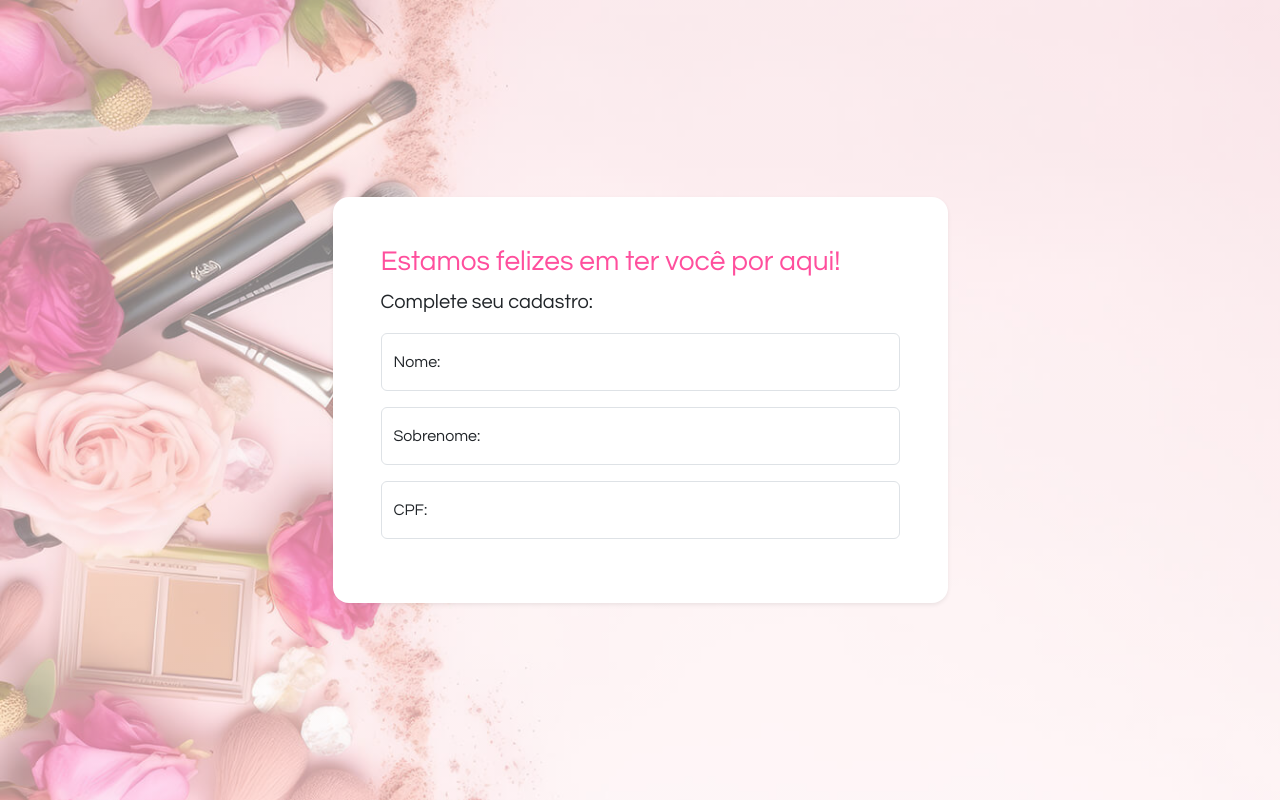
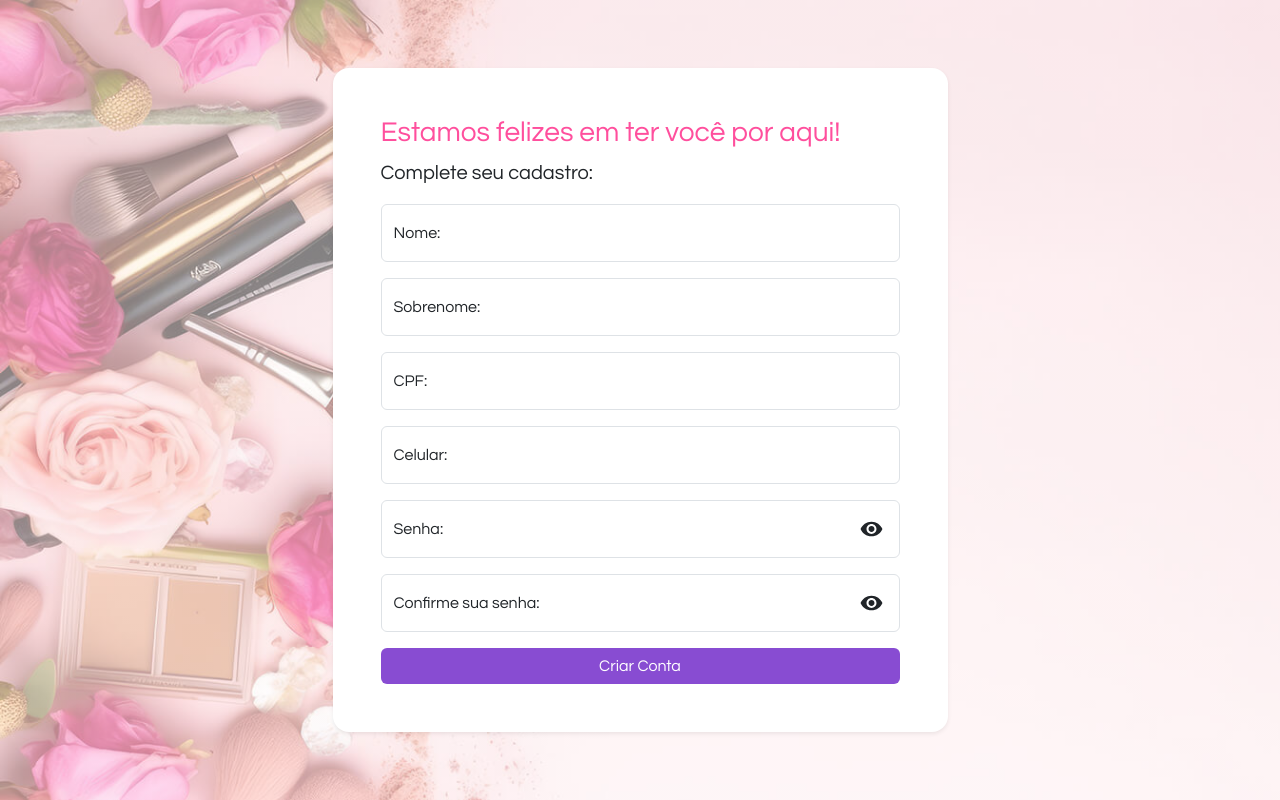
Before and after one commit to natcurti/make-me-up, a React (Vite) app: page /cadastro in a window 1280 px wide. Built offline with nearby package versions, Linux system fonts and the light colour scheme.

Commit message:
Handle register form

```diff
--- a/package.json
+++ b/package.json
@@ -22,6 +22,7 @@
     "react-icons": "^5.1.0",
     "react-redux": "^9.1.1",
     "react-router-dom": "^6.22.3",
+    "validations-br": "^1.4.0",
     "yup": "^1.4.0"
   },
   "devDependencies": {
--- a/src/components/Button/index.tsx
+++ b/src/components/Button/index.tsx
@@ -6,12 +6,14 @@ interface IButtonApp {
   type?: "button" | "submit" | "reset";
   onClick?: () => void;
   btnLogin?: boolean;
+  disabled?: boolean;
 }
 
 const ButtonApp = ({
   children,
   type,
   onClick,
+  disabled = false,
   btnLogin = false,
 }: IButtonApp) => {
   const widthBtn = {
@@ -20,7 +22,13 @@ const ButtonApp = ({
   };
 
   return (
-    <Button className="btn-app" type={type} style={widthBtn} onClick={onClick}>
+    <Button
+      className="btn-app"
+      type={type}
+      style={widthBtn}
+      onClick={onClick}
+      disabled={disabled}
+    >
       {children}
     </Button>
   );
--- a/src/components/ContainerForm/index.tsx
+++ b/src/components/ContainerForm/index.tsx
@@ -10,7 +10,7 @@ interface IContainerForm {
 const ContainerForm = ({ children, title, subtitle }: IContainerForm) => {
   return (
     <div className="bg-page d-flex justify-content-center align-items-center">
-      <main className="container-form shadow-sm p-5 rounded-4">
+      <main className="container-form shadow-sm p-5 rounded-4 my-5">
         <h1 className="fs-3">{title}</h1>
         <p className="fs-5">{subtitle}</p>
         {children}
--- a/src/components/Header/Account/index.tsx
+++ b/src/components/Header/Account/index.tsx
@@ -33,7 +33,7 @@ const Account = () => {
             <div className="d-flex flex-column container-new-account">
               Não tem conta?
               <Dropdown.Item as={"span"}>
-                <LinkDropDown to="/favoritos" type="new-account">
+                <LinkDropDown to="/cadastro" type="new-account">
                   Crie uma aqui
                 </LinkDropDown>
               </Dropdown.Item>
--- a/src/pages/Login/index.tsx
+++ b/src/pages/Login/index.tsx
@@ -1,5 +1,4 @@
 import { Form, Formik } from "formik";
-import { useState } from "react";
 import { Link } from "react-router-dom";
 import ButtonApp from "src/components/Button";
 import ContainerForm from "src/components/ContainerForm";
@@ -7,6 +6,8 @@ import InputField from "src/components/InputField";
 import * as Yup from "yup";
 import { IoMdEye, IoMdEyeOff } from "react-icons/io";
 import "./styles.css";
+import { useAppDispatch, useAppSelector } from "src/types/hooks";
+import { setIsShow } from "src/store/reducers/passwordShow";
 
 interface IValuesForm {
   email: string;
@@ -14,16 +15,13 @@ interface IValuesForm {
 }
 
 const Login = () => {
-  const [isShow, setIsShow] = useState(false);
-
-  const handleShowPassword = () => {
-    setIsShow(!isShow);
-  };
+  const isShow = useAppSelector((state) => state.passwordShow);
+  const dispatch = useAppDispatch();
 
   const iconProps = {
     className: "icon-eye",
     size: "25",
-    onClick: handleShowPassword,
+    onClick: () => dispatch(setIsShow()),
   };
 
   const initialValues = {
--- a/src/pages/Register/index.tsx
+++ b/src/pages/Register/index.tsx
@@ -1,36 +1,72 @@
 import { Form, Formik } from "formik";
 import ContainerForm from "src/components/ContainerForm";
 import InputField from "src/components/InputField";
+import { IoMdEye, IoMdEyeOff } from "react-icons/io";
 import * as Yup from "yup";
+import { useAppDispatch, useAppSelector } from "src/types/hooks";
+import { setIsShow } from "src/store/reducers/passwordShow";
+import ButtonApp from "src/components/Button";
+import { useNavigate } from "react-router-dom";
+import { validateCPF, validatePhone } from "validations-br";
 
 interface IFormValues {
   name: string;
-  sobrenome: string;
+  lastname: string;
   cpf: string;
+  cellphone: string;
+  password: string;
+  passwordRepeat: string;
 }
 
 const Register = () => {
+  const navigate = useNavigate();
+
   const initialValues = {
     name: "",
-    sobrenome: "",
+    lastname: "",
     cpf: "",
-  };
-
-  const onSubmit = (values: IFormValues) => {
-    console.log(values);
+    cellphone: "",
+    password: "",
+    passwordRepeat: "",
   };
 
   const schema = Yup.object({
     name: Yup.string()
       .required("Campo obrigatório")
       .min(3, "Digite um nome válido"),
-    sobrenome: Yup.string()
+    lastname: Yup.string()
       .required("Campo obrigatório")
       .min(3, "Digite um sobrenome válido"),
     cpf: Yup.string()
       .required("Campo obrigatório")
-      .min(11, "Digite um CPF válido"),
+      .test("is-cpf", "Digite um CPF válido", (value) => validateCPF(value)),
+    cellphone: Yup.string()
+      .required("Campo obrigatório")
+      .test("is-cellphone", "Digite um número válido", (value) =>
+        validatePhone(value)
+      ),
+    password: Yup.string()
+      .required("Campo obrigatório")
+      .min(6, "Deve conter no mínimo 6 caracteres"),
+    passwordRepeat: Yup.string()
+      .required("Campo obrigatório")
+      .oneOf([Yup.ref("password"), ""], "As senhas digitadas não correspondem"),
   });
+
+  const onSubmit = async (values: IFormValues) => {
+    await schema.validate(values);
+    navigate("/");
+    console.log("Formulário preenchido com sucesso");
+  };
+
+  const isShow = useAppSelector((state) => state.passwordShow);
+  const dispatch = useAppDispatch();
+
+  const iconProps = {
+    className: "icon-eye",
+    size: "25",
+    onClick: () => dispatch(setIsShow()),
+  };
 
   return (
     <ContainerForm
@@ -42,6 +78,7 @@ const Register = () => {
         onSubmit={onSubmit}
         validationSchema={schema}
       >
+        {(formik) => (
           <Form>
             <InputField
               name="name"
@@ -51,7 +88,7 @@ const Register = () => {
               placeholder="Digite seu nome"
             />
             <InputField
-            name="sobrenome"
+              name="lastname"
               id="floatingLastName"
               label="Sobrenome:"
               type="text"
@@ -64,7 +101,41 @@ const Register = () => {
               type="text"
               placeholder="Digite seu CPF"
             />
+            <InputField
+              name="cellphone"
+              id="floatingCell"
+              label="Celular:"
+              type="text"
+              placeholder="Digite seu celular"
+            />
+            <InputField
+              name="password"
+              id="floatingPassword"
+              label="Senha:"
+              type={isShow ? "text" : "password"}
+              placeholder="Crie uma senha"
+            >
+              {!isShow && <IoMdEye {...iconProps} />}
+              {isShow && <IoMdEyeOff {...iconProps} />}
+            </InputField>
+            <InputField
+              name="passwordRepeat"
+              id="floatingPasswordRepeat"
+              label="Confirme sua senha:"
+              type={isShow ? "text" : "password"}
+              placeholder="Confirme sua senha"
+            >
+              {!isShow && <IoMdEye {...iconProps} />}
+              {isShow && <IoMdEyeOff {...iconProps} />}
+            </InputField>
+            <ButtonApp
+              type="submit"
+              disabled={!formik.isValid || formik.isSubmitting}
+            >
+              Criar Conta
+            </ButtonApp>
           </Form>
+        )}
       </Formik>
     </ContainerForm>
   );
--- a/src/store/index.ts
+++ b/src/store/index.ts
@@ -4,6 +4,7 @@ import sliceCategories from "src/store/reducers/categories";
 import sliceCart from "src/store/reducers/cart";
 import searchSlice from "src/store/reducers/search";
 import sliceOffcanvasCart from "src/store/reducers/offcanvasCart";
+import slicePasswordShow from "src/store/reducers/passwordShow";
 import { categoriesListener } from "./middlewares/categories";
 import { productsListener } from "./middlewares/products";
 
@@ -14,6 +15,7 @@ const store = configureStore({
     cart: sliceCart,
     offcanvasCart: sliceOffcanvasCart,
     search: searchSlice,
+    passwordShow: slicePasswordShow,
   },
   middleware: (getDefaultMiddleware) =>
     getDefaultMiddleware().prepend(
--- /dev/null
+++ b/src/store/reducers/passwordShow.ts
@@ -0,0 +1,17 @@
+import { createSlice } from "@reduxjs/toolkit";
+
+const initialState: boolean = false;
+
+const slicePasswordShow = createSlice({
+  name: "passwordShow",
+  initialState,
+  reducers: {
+    setIsShow: (state) => {
+      return !state;
+    },
+  },
+});
+
+export const { setIsShow } = slicePasswordShow.actions;
+
+export default slicePasswordShow.reducer;
```
Also changed, not shown: 1 other file (tests, documents, lock files or other folders). Lines whose indentation alone changed are shown as unchanged.
